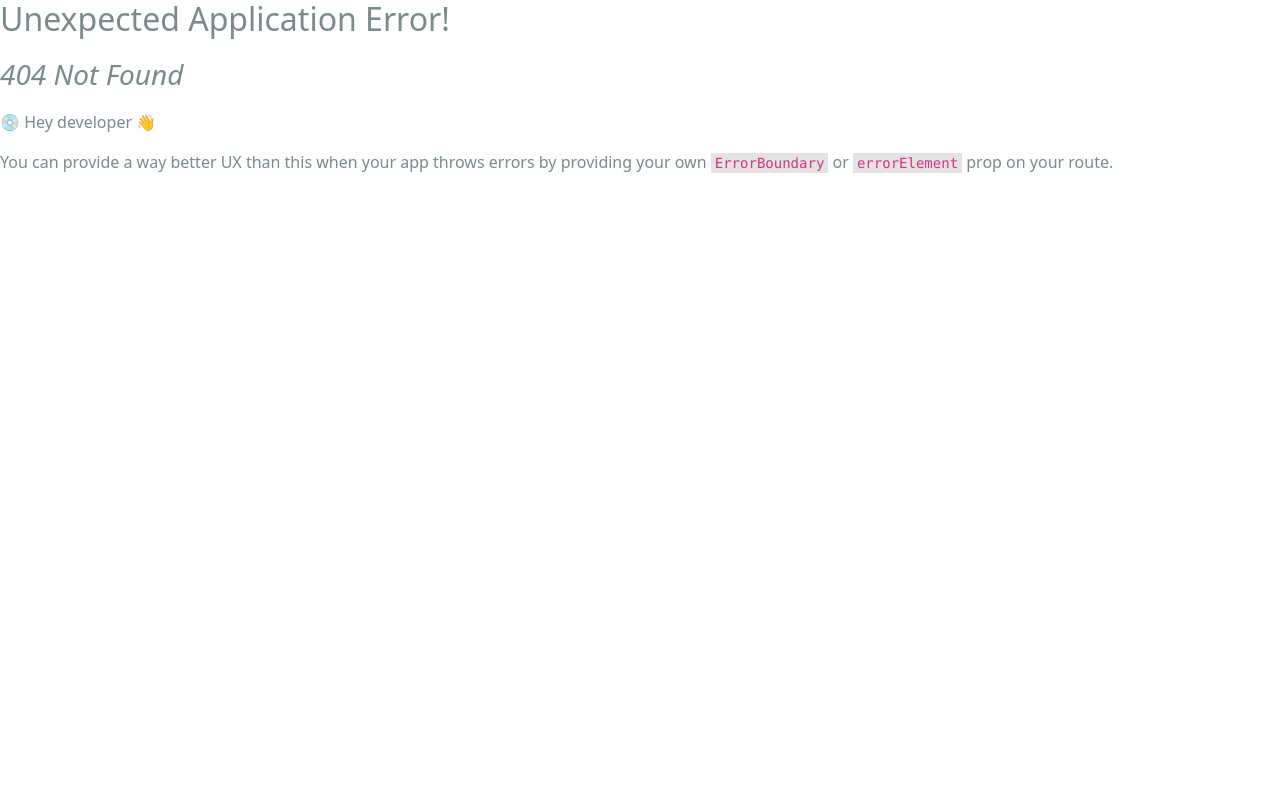
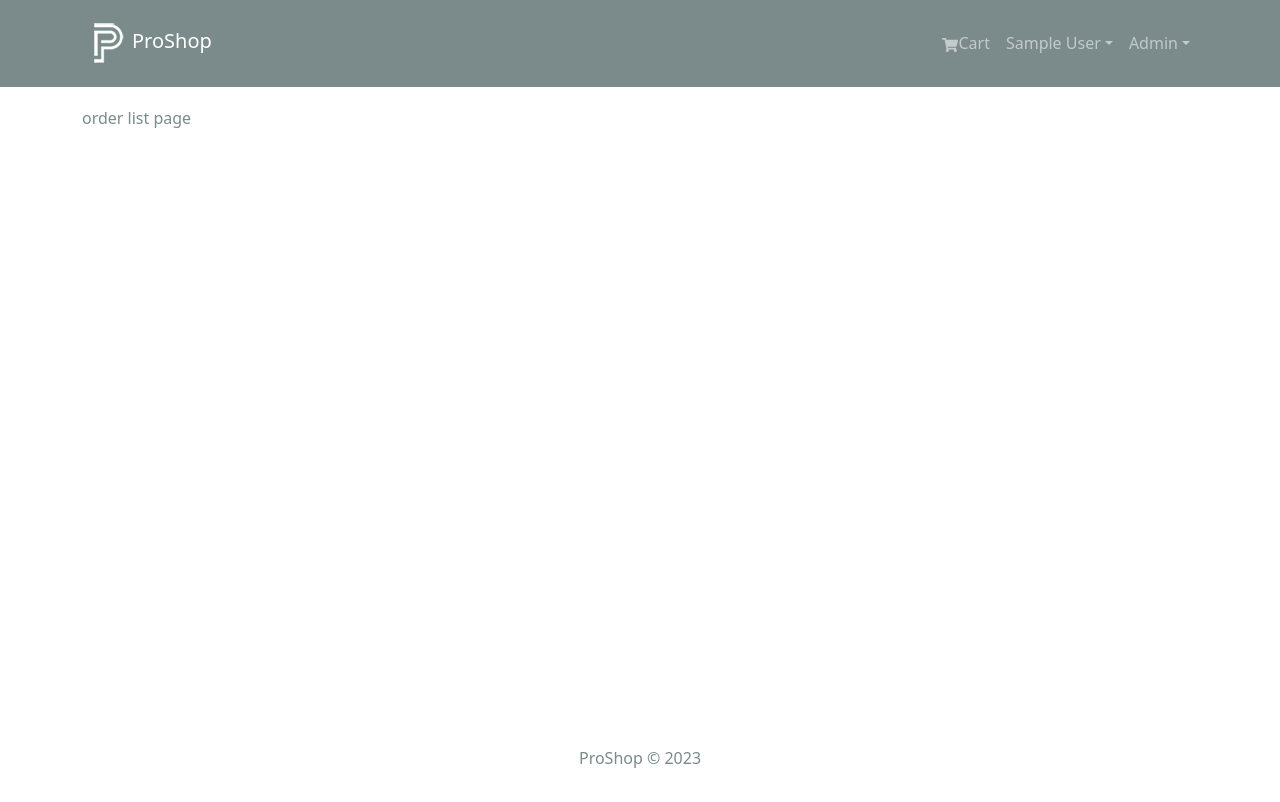
Before and after one commit to shihuaxie/proshop, a React (Create React App) app in the folder frontend/: page /admin/orderlist in a window 1280 px wide. Before the commit this address had no page. Shown: the top 802 px of the page. Built offline with nearby package versions, Linux system fonts and the light colour scheme; sample sign-in values are in the browser's storage.

Commit message:
feat: add admin route component

```diff
--- /dev/null
+++ b/frontend/src/components/AdminRoute.jsx
@@ -0,0 +1,13 @@
+import {Outlet, Navigate} from "react-router-dom";
+import {useSelector} from "react-redux";
+
+const AdminRoute = () => {
+    const {userInfo} = useSelector((state) => state.auth);
+
+    return userInfo && userInfo.isAdmin ?
+        (<Outlet/>
+        ) : (<Navigate to='/login' replace/>
+        );
+};
+
+export default AdminRoute;
--- a/frontend/src/components/Header.jsx
+++ b/frontend/src/components/Header.jsx
@@ -72,6 +72,21 @@
                                     </Nav.Link>
                                 </LinkContainer>
                             )}
+
+                            {/*admin dropdown menu*/}
+                            {userInfo && userInfo.isAdmin && (
+                                <NavDropdown title='Admin' id='adminmenu'>
+                                    <LinkContainer to='admin/productlist'>
+                                        <NavDropdown.Item>Products</NavDropdown.Item>
+                                    </LinkContainer>
+                                    <LinkContainer to='admin/userlist'>
+                                        <NavDropdown.Item>Users</NavDropdown.Item>
+                                    </LinkContainer>
+                                    <LinkContainer to='admin/orderlist'>
+                                        <NavDropdown.Item>Orders</NavDropdown.Item>
+                                    </LinkContainer>
+                                </NavDropdown>
+                            )}
                         </Nav>
                     </Navbar.Collapse>
                 </Container>
--- a/frontend/src/index.js
+++ b/frontend/src/index.js
@@ -21,10 +21,12 @@
 import RegisterPage from "./pages/RegisterPage";
 import ShippingPage from "./pages/ShippingPage";
 import PrivateRoute from "./components/PrivateRoute";
+import AdminRoute from "./components/AdminRoute";
 import PaymentPage from "./pages/PaymenyPage";
 import PlaceOrderPage from "./pages/PlaceOrderPage";
 import OrderPage from "./pages/OrderPage";
 import ProfilePage from "./pages/ProfilePage";
+import OrderListPage from "./pages/OrderListPage";
 
 const router = createBrowserRouter(
     createRoutesFromElements(
@@ -42,6 +44,10 @@
                 <Route path="/order/:id" element={<OrderPage/>}/>
                 <Route path="/profile" element={<ProfilePage/>}/>
             </Route>
+
+            <Route path='' element={<AdminRoute/>}>
+                <Route path="/admin/orderlist" element={<OrderListPage/>}/>
+            </Route>
         </Route>
     )
 );
--- /dev/null
+++ b/frontend/src/pages/OrderListPage.jsx
@@ -0,0 +1,11 @@
+import React from 'react';
+
+const OrderListPage = () => {
+    return (
+        <div>
+            order list page
+        </div>
+    );
+};
+
+export default OrderListPage;
--- a/frontend/src/slices/authSlice.js
+++ b/frontend/src/slices/authSlice.js
@@ -1,7 +1,7 @@
 import {createSlice} from "@reduxjs/toolkit";
 
 const initialState = {
-    userinfo: localStorage.getItem('userInfo')
+    userInfo: localStorage.getItem('userInfo')
         ? JSON.parse(localStorage.getItem('userInfo'))
         : null,
 }
```
Also changed, not shown: 1 other file (tests, documents, lock files or other folders).
